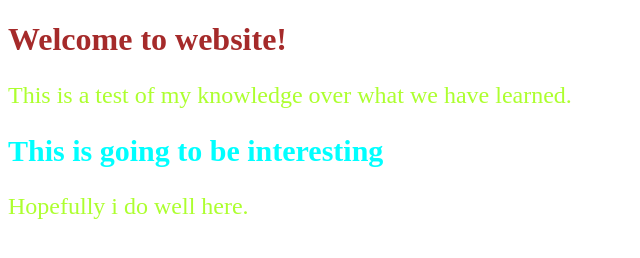
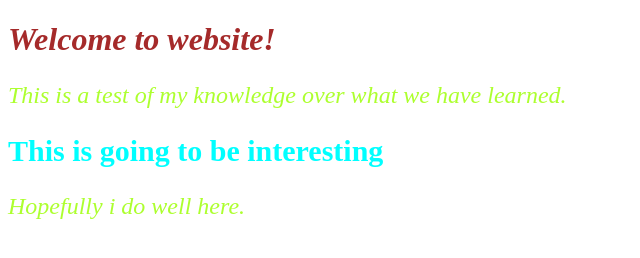
Before and after one commit to option17/cssSelectors, a plain HTML site: page index.html in a window 1280 px wide. Shown: the whole page, without its empty margins (0-640 px from the left). Drawn offline with Linux system fonts and the light colour scheme.

Commit message:
Made h1 and both classes Italic.

```diff
--- a/style.css
+++ b/style.css
@@ -12,3 +12,10 @@ body>h2{
 .paragraph,.hmm{
     font-size: x-large;
 }
+
+body>h1{
+    font-style:italic
+}
+.paragraph,.hmm{
+    font-style:italic
+}
```
